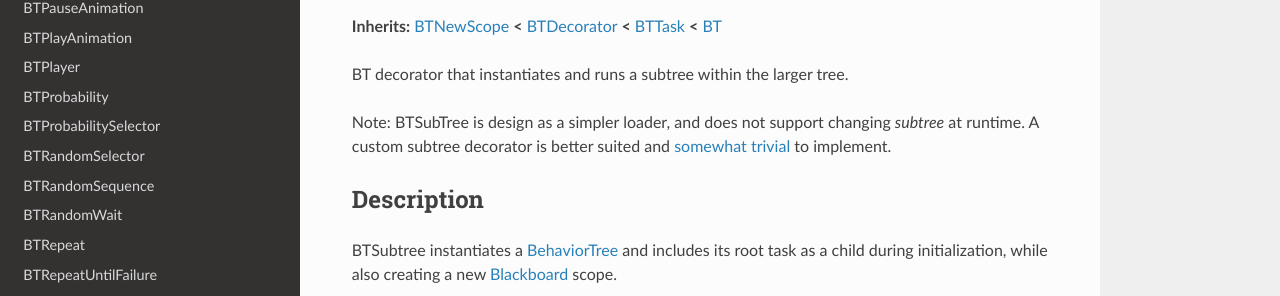
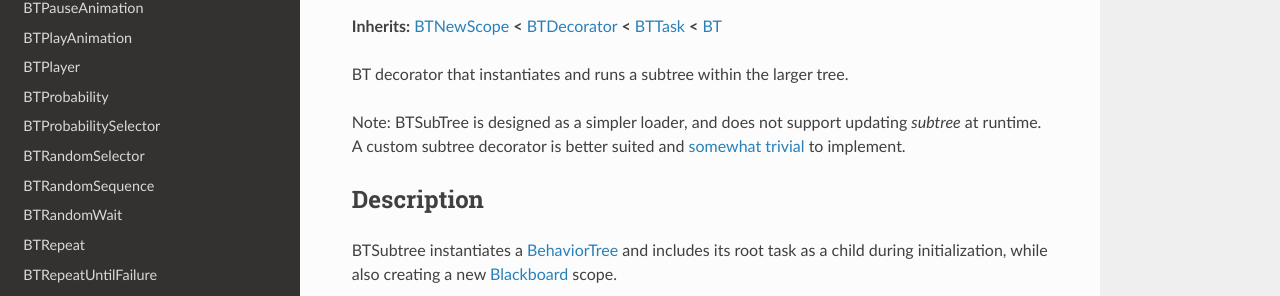
Before and after one commit to limbonaut/limboai, a Sphinx documentation site: the page built from doc/source/classes/class_btsubtree.rst, in a window 1280 px wide and 1032 px high. Shown: the part 145-441 px from the top of the window. Built offline with Sphinx 7.4.7 and the Read the Docs theme 2.0.0, drawn with Linux system fonts in a browser that asks for light colours; pages that are not in the unit, such as notebooks, are missing from menus.

Commit message:
Update class_btsubtree.rst

```diff
--- a/doc/source/classes/class_btsubtree.rst
+++ b/doc/source/classes/class_btsubtree.rst
@@ -14,7 +14,7 @@
 
 BT decorator that instantiates and runs a subtree within the larger tree.
 
-Note: BTSubTree is design as a simpler loader, and does not support changing `subtree` at runtime. A custom subtree decorator is better suited and `somewhat trivial <https://github.com/limbonaut/limboai/issues/94#issuecomment-2068833610>`_ to implement.
+Note: BTSubTree is designed as a simpler loader, and does not support updating `subtree` at runtime. A custom subtree decorator is better suited and `somewhat trivial <https://github.com/limbonaut/limboai/issues/94#issuecomment-2068833610>`_ to implement.
 
 .. rst-class:: classref-introduction-group
 
```
